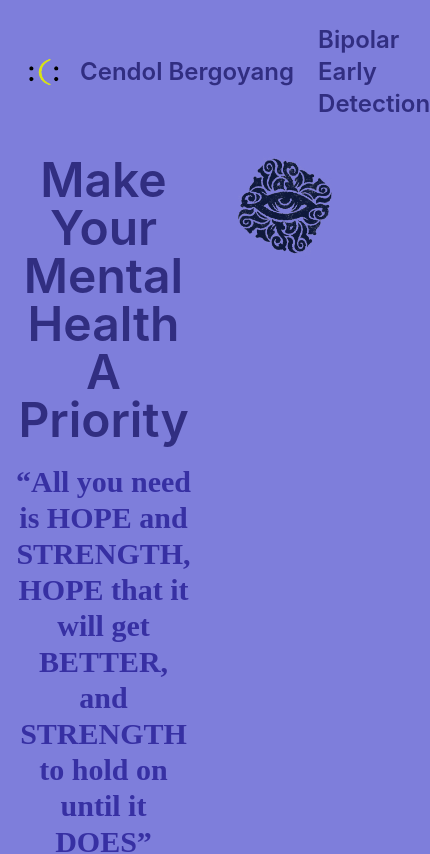
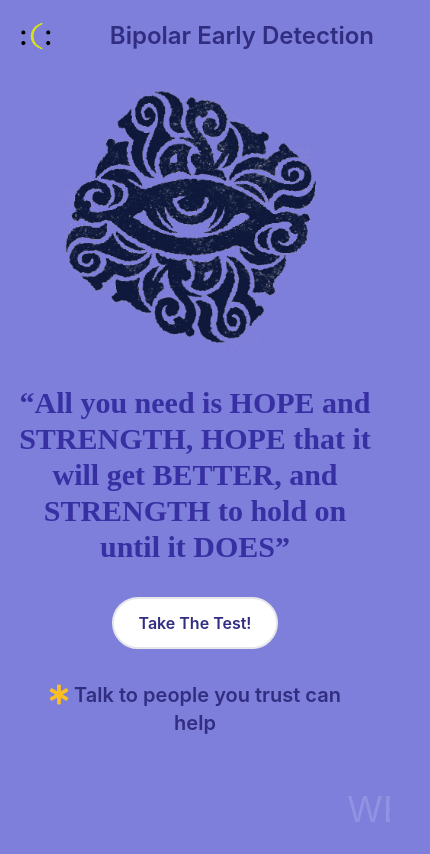
Before and after one commit to gerysantoso03/gad7-bipolar-early-detection, a React (Create React App) app: page / in a window 390 px wide. Shown: the top 854 px of the page, 430 px wide, since content can reach past the window. Built offline with nearby package versions, Linux system fonts and the light colour scheme.

Commit message:
add mobile breakpoint on theme

```diff
--- a/tailwind.config.js
+++ b/tailwind.config.js
@@ -1,8 +1,11 @@
 module.exports = {
-  purge: ["./src/**/*.{js,jsx,ts,tsx}", "./public/index.html"],
+  purge: ['./src/**/*.{js,jsx,ts,tsx}', './public/index.html'],
   darkMode: false, // or 'media' or 'class'
   theme: {
     extend: {},
+    screens: {
+      sm: { max: '540px' },
+    },
   },
   variants: {
     extend: {},
```
